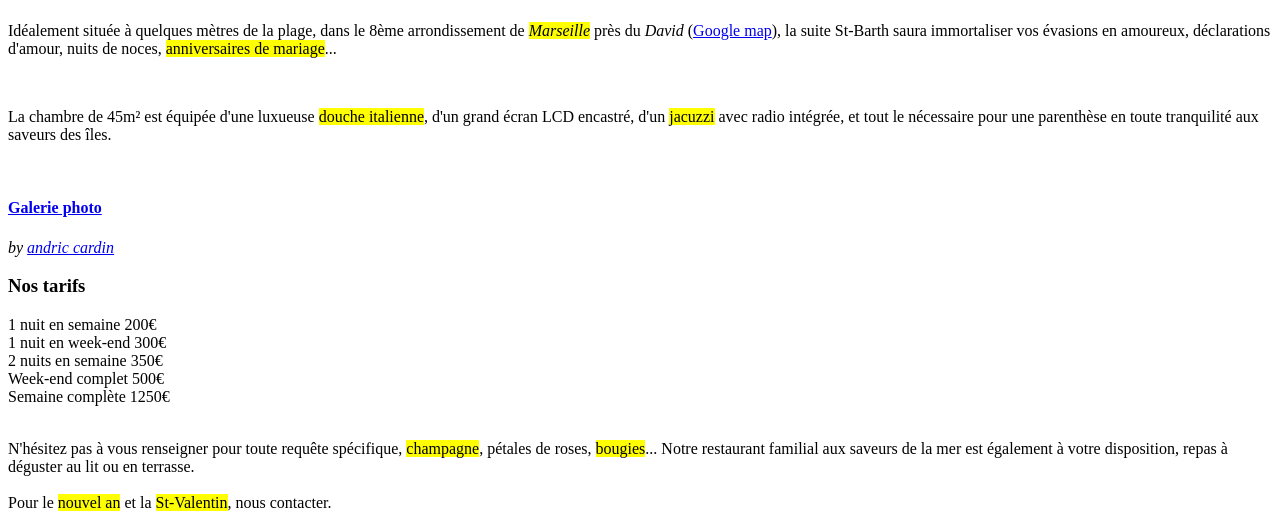
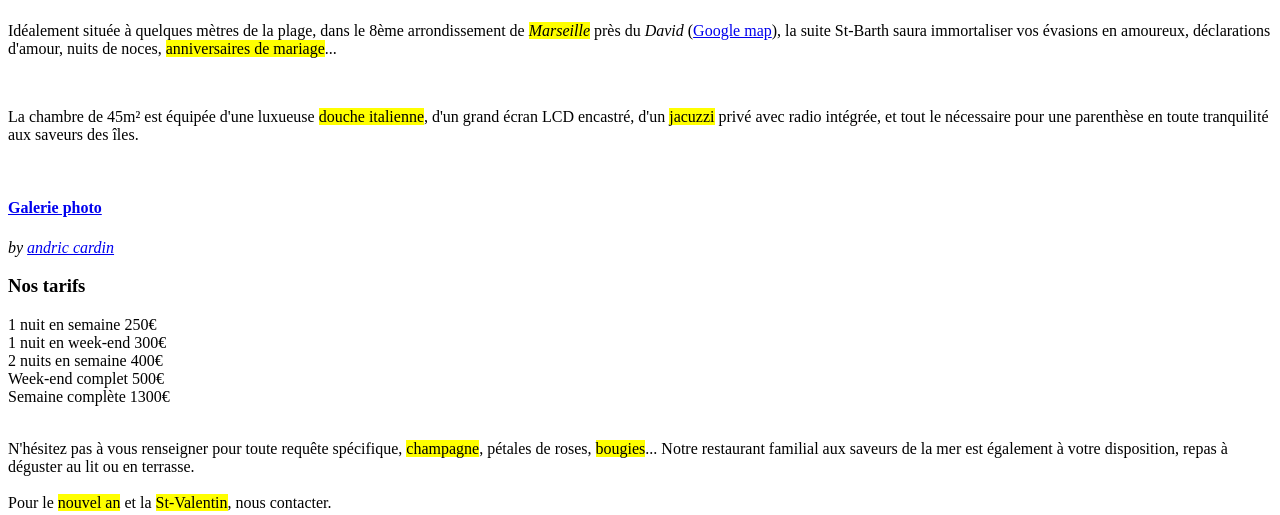
Before and after one commit to rkjdid/evasion, a Django app: template evasion/templates/0.home.html in a window 1280 px wide. Shown: the part 325-840 px from the top of the page. Run offline with Django 3.2, Linux system fonts and the light colour scheme; the template is opened without the code that fills it, so the values that code supplies are empty; some libraries are stand-ins or nearby versions.

Commit message:
revert prices, jacuzzi privé

```diff
--- a/evasion/templates/0.home.html
+++ b/evasion/templates/0.home.html
@@ -30,7 +30,7 @@
         nuits de noces, <mark>anniversaires de mariage</mark>...</p>
       <br>
       <p>La chambre de 45m² est équipée d'une luxueuse <mark>douche italienne</mark>, d'un grand écran LCD encastré,
-        d'un <mark>jacuzzi</mark> avec radio intégrée, et tout le nécessaire pour une parenthèse en toute tranquilité
+        d'un <mark>jacuzzi</mark> privé avec radio intégrée, et tout le nécessaire pour une parenthèse en toute tranquilité
         aux saveurs des îles.</p>
       <br>
       <div class="gallery">
@@ -59,7 +59,7 @@
         <div>
           <span>1 nuit en semaine</span>
           <span class="dotfiller"><span></span></span>
-          <span>200€</span>
+          <span>250€</span>
         </div>
       </div>
       <div class='price dotfilling'>
@@ -73,7 +73,7 @@
         <div>
           <span>2 nuits en semaine</span>
           <span class="dotfiller"><span></span></span>
-          <span>350€</span>
+          <span>400€</span>
         </div>
       </div>
       <div class='prices dotfilling'>
@@ -87,7 +87,7 @@
         <div>
           <span>Semaine complète</span>
           <span class="dotfiller"><span></span></span>
-          <span>1250€</span>
+          <span>1300€</span>
         </div>
       </div>
       <br>
```
